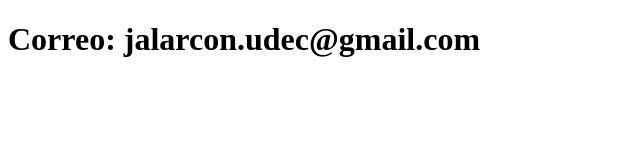
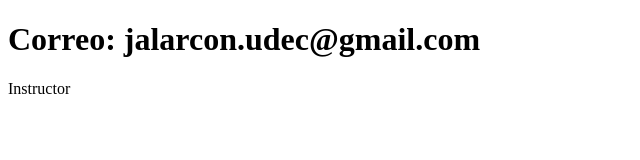
Before and after one commit to Dr8man/sistema-de-registro, a plain HTML site: page contacto.html in a window 1280 px wide. Shown: the full height of the page, 0-640 px from the left. Drawn offline with Linux system fonts and the light colour scheme.

Commit message:
Actualiza el contacto

```diff
--- a/contacto.html
+++ b/contacto.html
@@ -2,10 +2,12 @@
  <html lang="es">
  <head>
     <meta charset="UTF-8">
+      <meta http-equiv="X-UA-Compatible" content="IE=edge">
     <meta name="viewport" content="width=device-width, initial-scale=1.0">
     <title>Contacto</title>
  </head>
  <body>
     <h1>Correo: jalarcon.udec@gmail.com</h1>
+    <p>Instructor</p>
  </body>
  </html>
```
